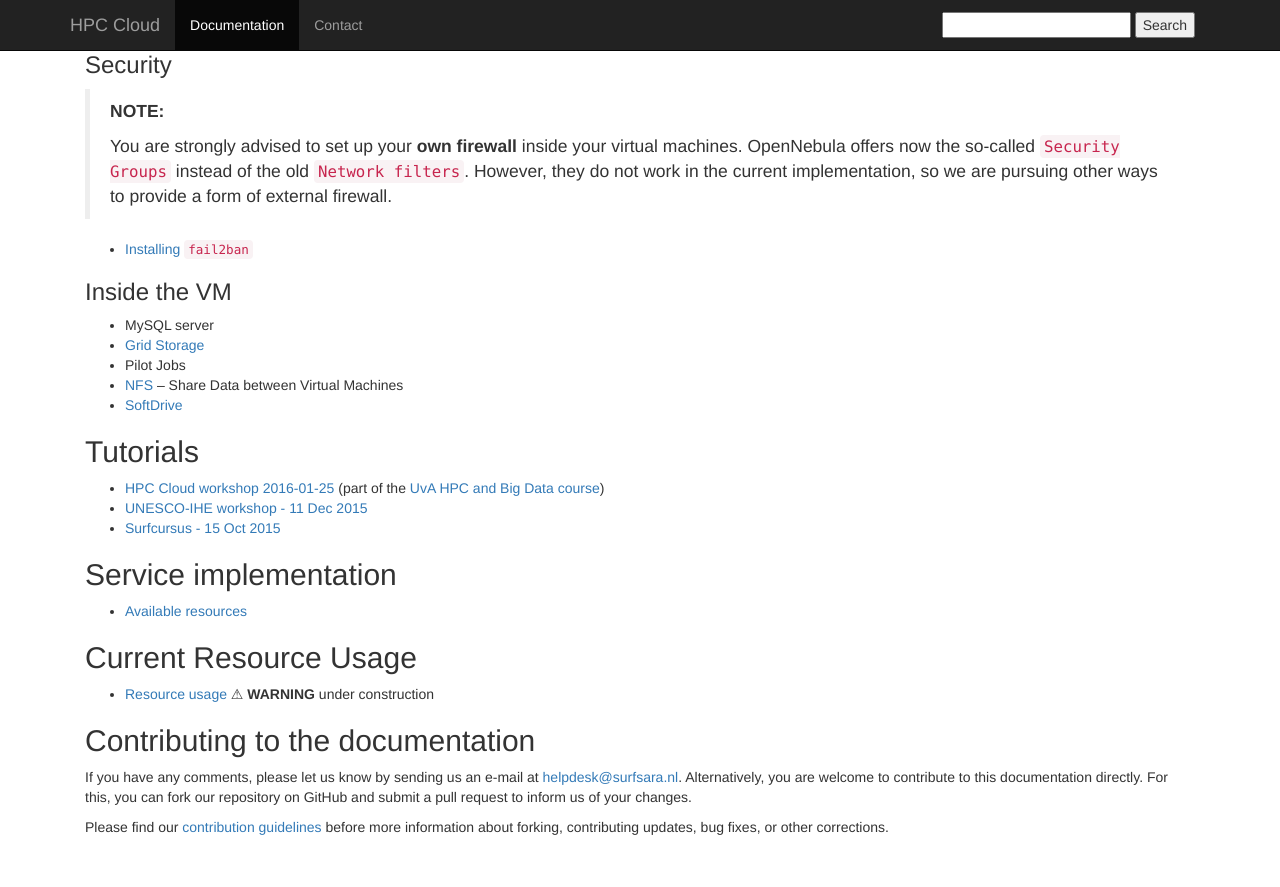
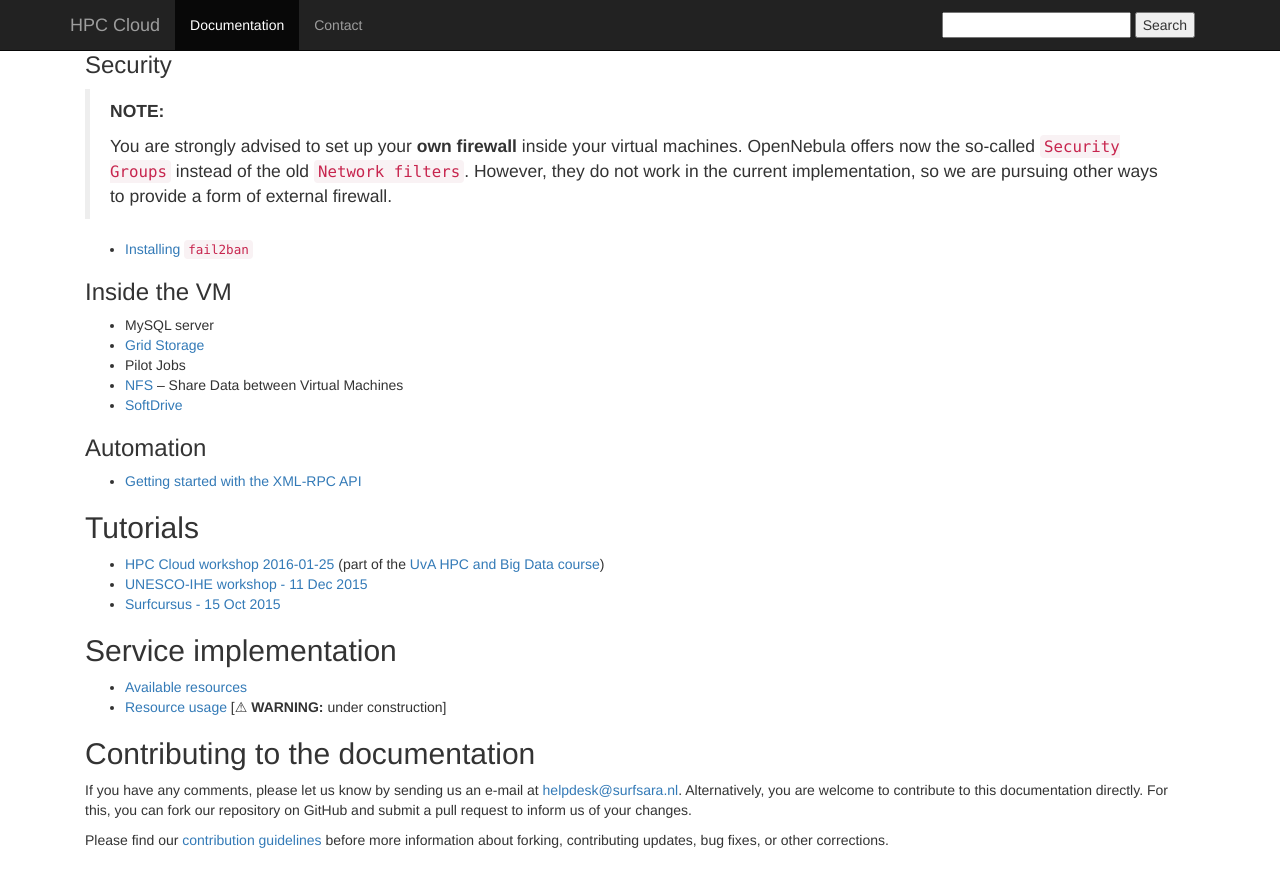
Before and after one commit to sara-nl/clouddocs, a Jekyll site: the page built from index.markdown, in a window 1280 px wide and 900 px high, scrolled down 1259 px. Shown: the top 887 px of the window. Built offline with Jekyll 4.4.1, drawn with Linux system fonts in a browser that asks for light colours; nearby versions of some CDN libraries.

Commit message:
Link to XML-RPC API start

```diff
--- a/index.markdown
+++ b/index.markdown
@@ -71,6 +71,9 @@ layout: default
 * [NFS](NFS) &ndash; Share Data between Virtual Machines
 * [SoftDrive](softdrive)
 
+### Automation
+* [Getting started with the XML-RPC API](xmlrpc-start)
+
 ## Tutorials
 * [HPC Cloud workshop 2016-01-25](UvAworkshop-2016-01-25/UvAworkshop-2016-01-25) (part of the [UvA HPC and Big Data course](http://hpc.uva.nl))
 * [UNESCO-IHE workshop - 11 Dec 2015](wshop-uihe-2015-12-11)
@@ -78,9 +81,7 @@ layout: default
 
 ## Service implementation
 * [Available resources](resources-available)
-
-## Current Resource Usage
-* [Resource usage](https://ui.hpccloud.surfsara.nl/oneinsight) ⚠ **WARNING** under construction
+* [Resource usage](https://ui.hpccloud.surfsara.nl/oneinsight) [⚠ **WARNING:** under construction]
 
 ## Contributing to the documentation
 
```
